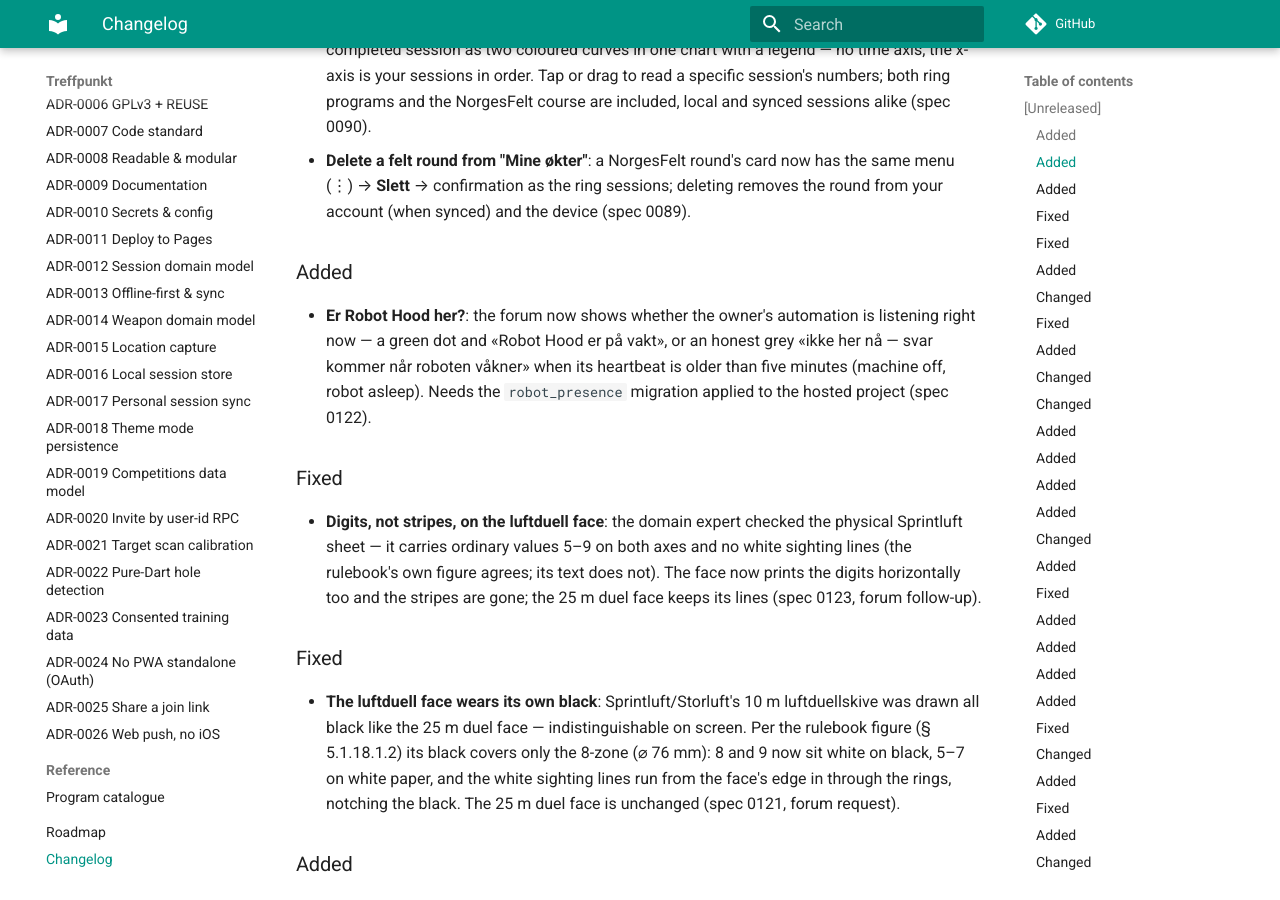
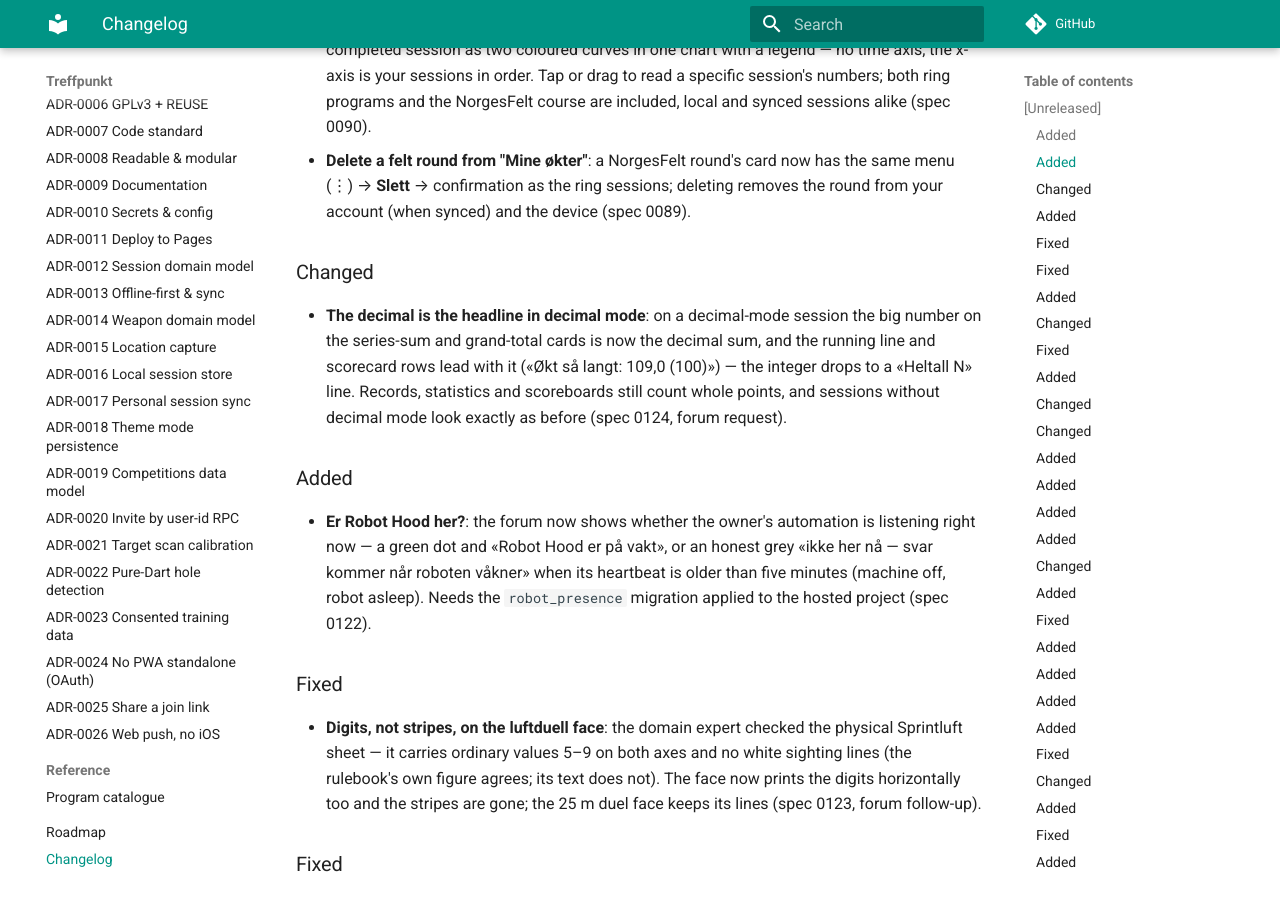
Before and after one commit to roykollensvendsen/treffpunkt, an MkDocs documentation site: the page built from docs/CHANGELOG.md, in a window 1280 px wide and 900 px high, scrolled down 1165 px. Built offline with MkDocs 1.6.1 and Material for MkDocs 9.7.7, drawn with Linux system fonts in a browser that asks for light colours; comment, search, counter and statistics services are not loaded.

Commit message:
feat(scoring): the decimal is the headline in decimal mode
A shooter who turns on decimal entry reads the decimal as THE score -
the electronic monitors show it big - but the app kept the integer as
the headline and tucked the decimal into a side line. The emphasis is
now flipped on decimal-mode sessions: the series-sum and grand-total
cards show the decimal big with a small «Heltall N» beneath, and the
running line and scorecard rows lead with the decimal («Økt så langt:
109,0 (100)»). The domain is untouched: records, statistics and
scoreboards still count whole points, and sessions without decimal
mode render exactly as before.

- Spec 0124; the 0107/0114/0115 widget suites updated to the flipped
  emphasis and all green.

Forum request: «Når jeg velger desimal visning, vil jeg at
poengsummen med desimaler blir fremhevet».

```diff
--- a/docs/CHANGELOG.md
+++ b/docs/CHANGELOG.md
@@ -50,6 +50,15 @@ All notable changes to this project are documented here. The format is based on
   the same menu (⋮) → **Slett** → confirmation as the ring sessions; deleting
   removes the round from your account (when synced) and the device (spec
   0089).
+
+### Changed
+- **The decimal is the headline in decimal mode**: on a decimal-mode
+  session the big number on the series-sum and grand-total cards is
+  now the decimal sum, and the running line and scorecard rows lead
+  with it («Økt så langt: 109,0 (100)») — the integer drops to a
+  «Heltall N» line. Records, statistics and scoreboards still count
+  whole points, and sessions without decimal mode look exactly as
+  before (spec 0124, forum request).
 
 ### Added
 - **Er Robot Hood her?**: the forum now shows whether the owner's
--- a/mkdocs.yml
+++ b/mkdocs.yml
@@ -154,6 +154,7 @@ nav:
       - "0121 — Luftduellskivas svarte felt": specs/0121-airduel-face-black.md
       - "0122 — Er Robot Hood her? (presence)": specs/0122-robot-presence.md
       - "0123 — Tall, ikke striper, på luftduellskiva": specs/0123-airduel-digits-not-stripes.md
+      - "0124 — Desimalen er hovedtallet": specs/0124-decimal-emphasis.md
   - Decisions:
       - ADR-0001 Flutter: adr/0001-frontend-flutter.md
       - ADR-0002 Supabase: adr/0002-backend-supabase.md
```
Also changed, not shown: docs/specs/0124-decimal-emphasis.md (added, +43 -0 lines), docs/user/getting-started.md (+2 -1 lines), 2 other files.
